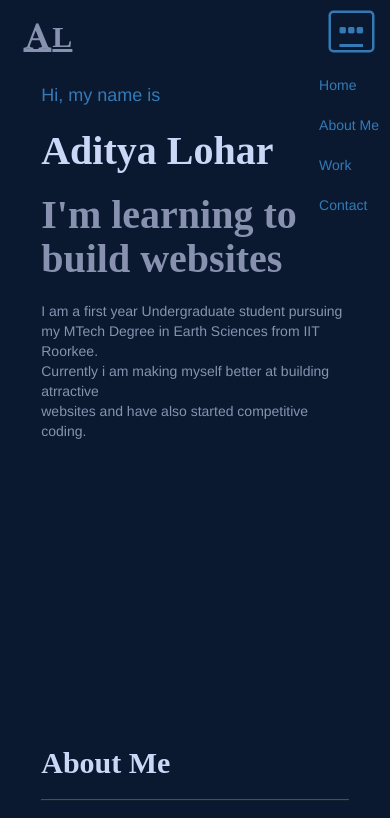
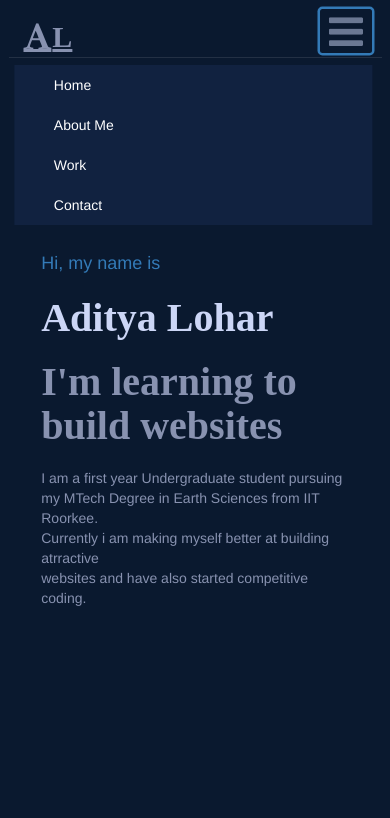
Before and after one commit to AdityaLohar/Portfolio.github.io, a plain HTML site: page index.html in a window 390 px wide. Both pictures are taken after a click on the button "Toggle navigation". Shown: the top 818 px of the page. Drawn offline with nearby package versions, Linux system fonts and the light colour scheme; some icons are missing.

Commit message:
yes i have done it

```diff
--- a/index.html
+++ b/index.html
@@ -30,7 +30,7 @@
             <button class="navbar-toggler" type="button" data-bs-toggle="collapse"
                 data-bs-target="#navbarSupportedContent" aria-controls="navbarSupportedContent" aria-expanded="false"
                 aria-label="Toggle navigation">
-                <i class="fa fa-ellipsis-h bar" aria-hidden="true"></i>
+                <i class="fa fa-bars neeche" aria-hidden="true"></i>
             </button>
             <div class="collapse navbar-collapse" id="navbarSupportedContent">
                 <ul class="navbar-nav me-auto mb-0 mb-lg-0 justify-content-md-center">
@@ -112,10 +112,7 @@
                     <hr>
                     <div class="row">
                         <div class="col-md-8">
-                            <p id="aboutme-para">Lorem, ipsum dolor sit amet consectetur adipisicing elit. Libero quis
-                                necessitatibus
-                                repudiandae eos nam omnis suscipit possimus doloribus! Suscipit, minus expedita
-                                assumenda sequi quae ducimus debitis cupiditate, doloremque similique officia atque <br>
+                            <p id="aboutme-para">Hello! My name is Aditya Lohar and i enjoy creating front end part of websites. My interest in web development started back in January 2021 during Cognizance (Asia's 2nd largest technical fest) where we had given a task of making a webpage of personal portfolio. <br>
                                 <br>
                                 Maiores dolor magni voluptate incidunt distinctio unde quo temporibus voluptatibus
                                 quisquam. Id placeat fuga nemo autem inventore expedita, temporibus ullam! Aperiam
--- a/style.css
+++ b/style.css
@@ -277,8 +277,16 @@ ul li{
     color: #337AB7;
 }
 .navbar-toggler{
-    background-color:#0A192F;
     margin-right: 1rem;
+}
+.fa-bars{
+    color: #CCD6F6;
+    font-weight: 100;
+    opacity: 0.5;
+    font-size: 0.7rem;
+    overflow: hidden;
+    height: 3.5rem;
+
 }
 
 
@@ -420,7 +428,7 @@ footer{
         font-size: 1.4rem;
     }
     #about ul li{
-     font-size: 1rem;
+     font-size: 1.2rem;
      margin: 1% !important ;
      }
     #learning{
@@ -454,5 +462,16 @@ footer{
     #things-built p, #other-things p{
         font-size: 1.4rem;
     }
+    .navbar-nav{
+        background-color: #112240;
+        position: relative;
+        right: 0%;
+        transform: translateX(1.5%);
+        left: 0%;
+    }
+    .nav-link {
+        color: white;
+        text-align: left;
+    }
 
 }
```
